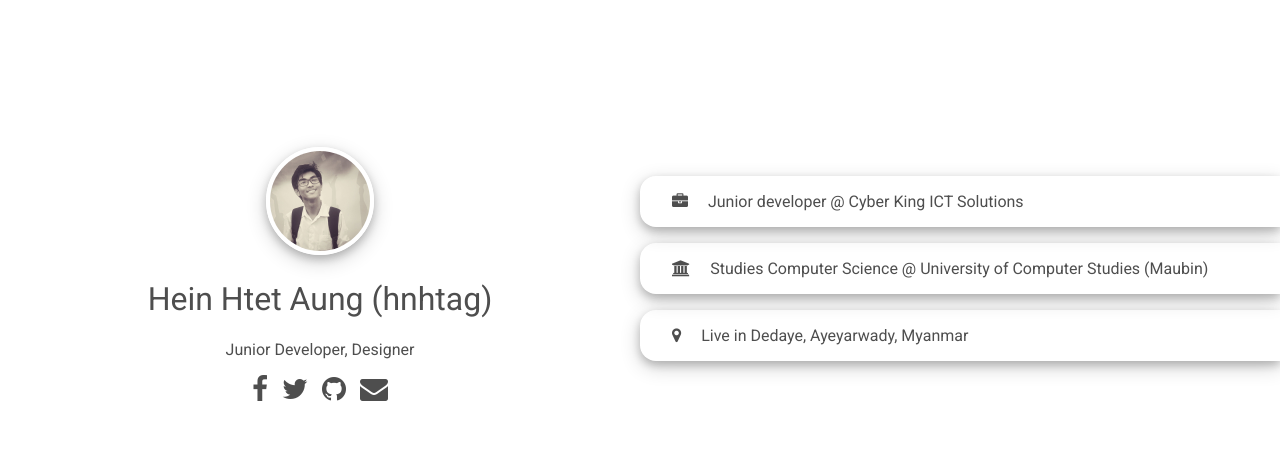
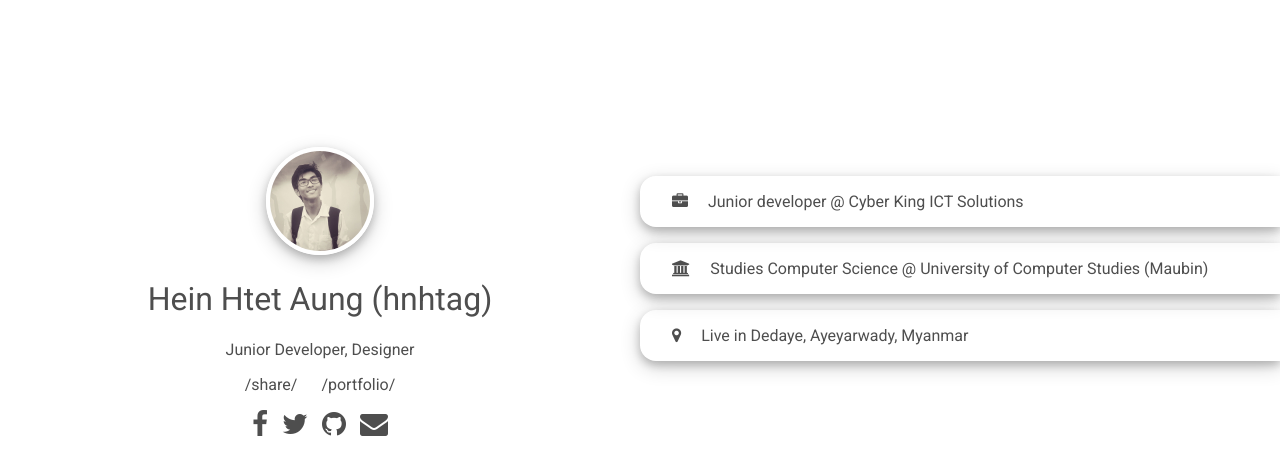
Before and after one commit to ZignOut/heinhtetaung.com, a plain HTML site: page index.html in a window 1280 px wide. Drawn offline with Linux system fonts and the light colour scheme.

```diff
--- a/index.html
+++ b/index.html
@@ -108,6 +108,17 @@
             margin: 0 5px 0 5px;
         }
 
+
+        nav>ul {
+            padding-left: 0;
+            margin: 10px 0 10px 0;
+        }
+        nav>ul li {
+            display: inline-block;
+            margin: 0 10px 0 10px;
+        }
+
+
         @media screen and (max-width: 39em) {
             [class*="col-"] {
                 width: 100%;
@@ -160,6 +171,13 @@
                 <img src="img/hnhtag.jpg" alt="Hein Htet Aung (hnhtag)" class="logo" width="100">
                 <h1>Hein Htet Aung <span class="block-n-mobile">(hnhtag)</span></h1>
                 <p>Junior Developer, Designer</p>
+                <nav>
+                    <ul>
+                        <li><a href="/share/">/share/</a></li>
+
+                        <li><a href="/portfolio/">/portfolio/</a></li>
+                    </ul>
+                </nav>
                 <ul class="social-icon">
                     <li><a href="https://www.facebook.com/hnhtag.me" target="_blank"><i class="fa fa-facebook"
                                 style="font-size:28px"></i></a></li>
```
